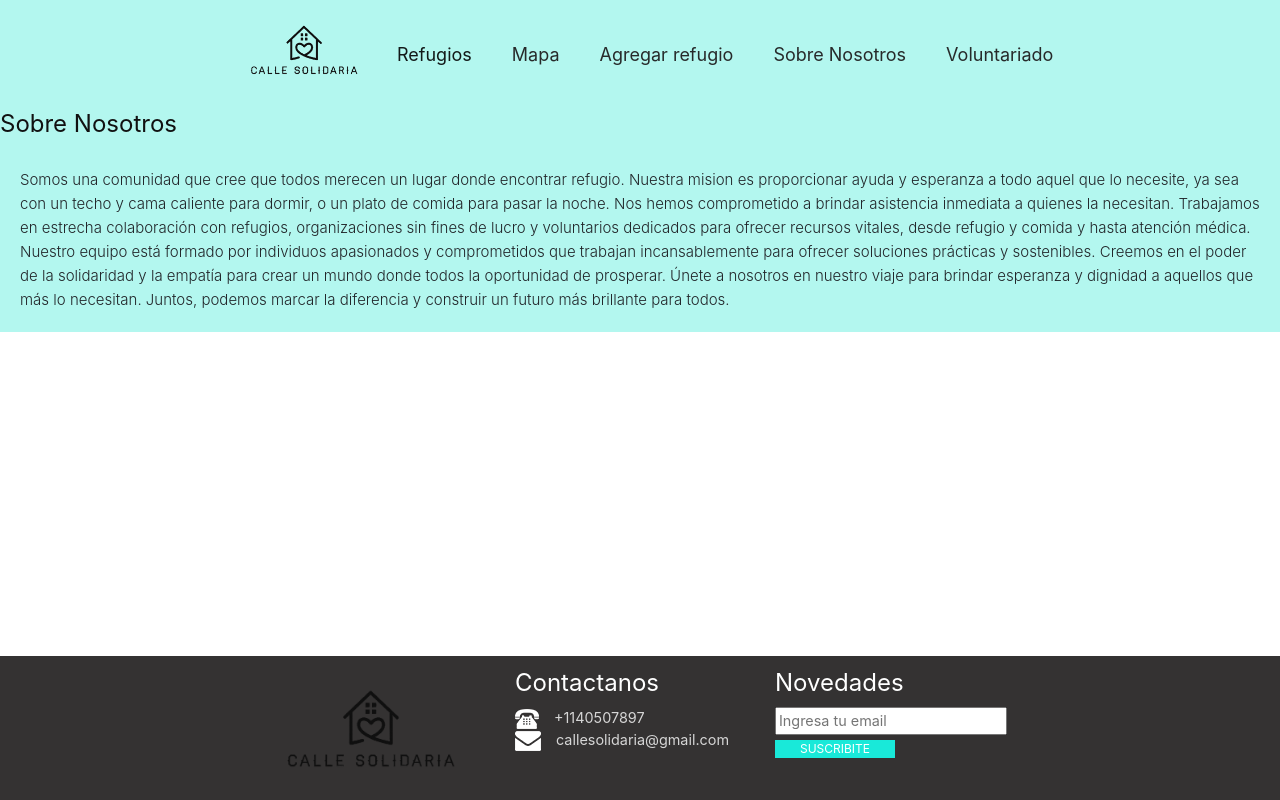
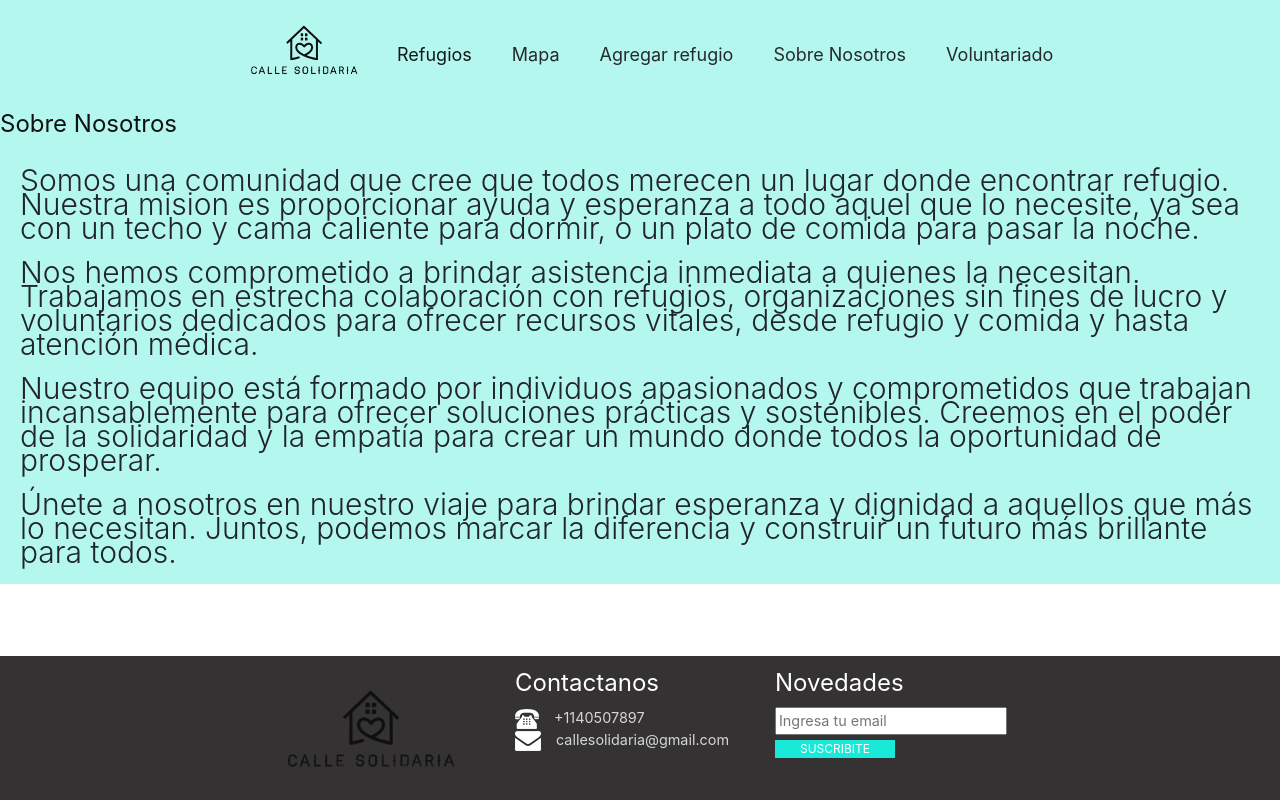
Before and after one commit to AntonioFranciulli/TPIntroDelSoft, a Flask app: page /about_us in a window 1280 px wide. Run offline with Flask 3, Linux system fonts and the light colour scheme; some libraries are stand-ins or nearby versions.

Commit message:
ultimos cambios estilo

```diff
--- a/templates/about_us.html
+++ b/templates/about_us.html
@@ -1,11 +1,13 @@
 {% extends 'base.html' %}
 {% block body %}
+<style>
+    .letra{
+        font-size: 30px;
+    }
+</style>
 <h1>Sobre Nosotros</h1>
-<p>Somos una comunidad que cree que todos merecen un lugar donde encontrar refugio. Nuestra mision es proporcionar ayuda y esperanza a todo aquel que lo necesite, ya sea con un techo y cama caliente para dormir, o un plato de comida para pasar la noche.
-
-    Nos hemos comprometido a brindar asistencia inmediata a quienes la necesitan. Trabajamos en estrecha colaboración con refugios, organizaciones sin fines de lucro y voluntarios dedicados para ofrecer recursos vitales, desde refugio y comida y hasta atención médica.
-
-    Nuestro equipo está formado por individuos apasionados y comprometidos que trabajan incansablemente para ofrecer soluciones prácticas y sostenibles. Creemos en el poder de la solidaridad y la empatía para crear un mundo donde todos la oportunidad de prosperar.
-
-    Únete a nosotros en nuestro viaje para brindar esperanza y dignidad a aquellos que más lo necesitan. Juntos, podemos marcar la diferencia y construir un futuro más brillante para todos.</p>
+<p class="letra">Somos una comunidad que cree que todos merecen un lugar donde encontrar refugio. Nuestra mision es proporcionar ayuda y esperanza a todo aquel que lo necesite, ya sea con un techo y cama caliente para dormir, o un plato de comida para pasar la noche.</p>
+<p class="letra">Nos hemos comprometido a brindar asistencia inmediata a quienes la necesitan. Trabajamos en estrecha colaboración con refugios, organizaciones sin fines de lucro y voluntarios dedicados para ofrecer recursos vitales, desde refugio y comida y hasta atención médica. </p>
+<p class="letra" >Nuestro equipo está formado por individuos apasionados y comprometidos que trabajan incansablemente para ofrecer soluciones prácticas y sostenibles. Creemos en el poder de la solidaridad y la empatía para crear un mundo donde todos la oportunidad de prosperar.</p>
+<p class="letra"> Únete a nosotros en nuestro viaje para brindar esperanza y dignidad a aquellos que más lo necesitan. Juntos, podemos marcar la diferencia y construir un futuro más brillante para todos.</p>
 {% endblock %}
```
